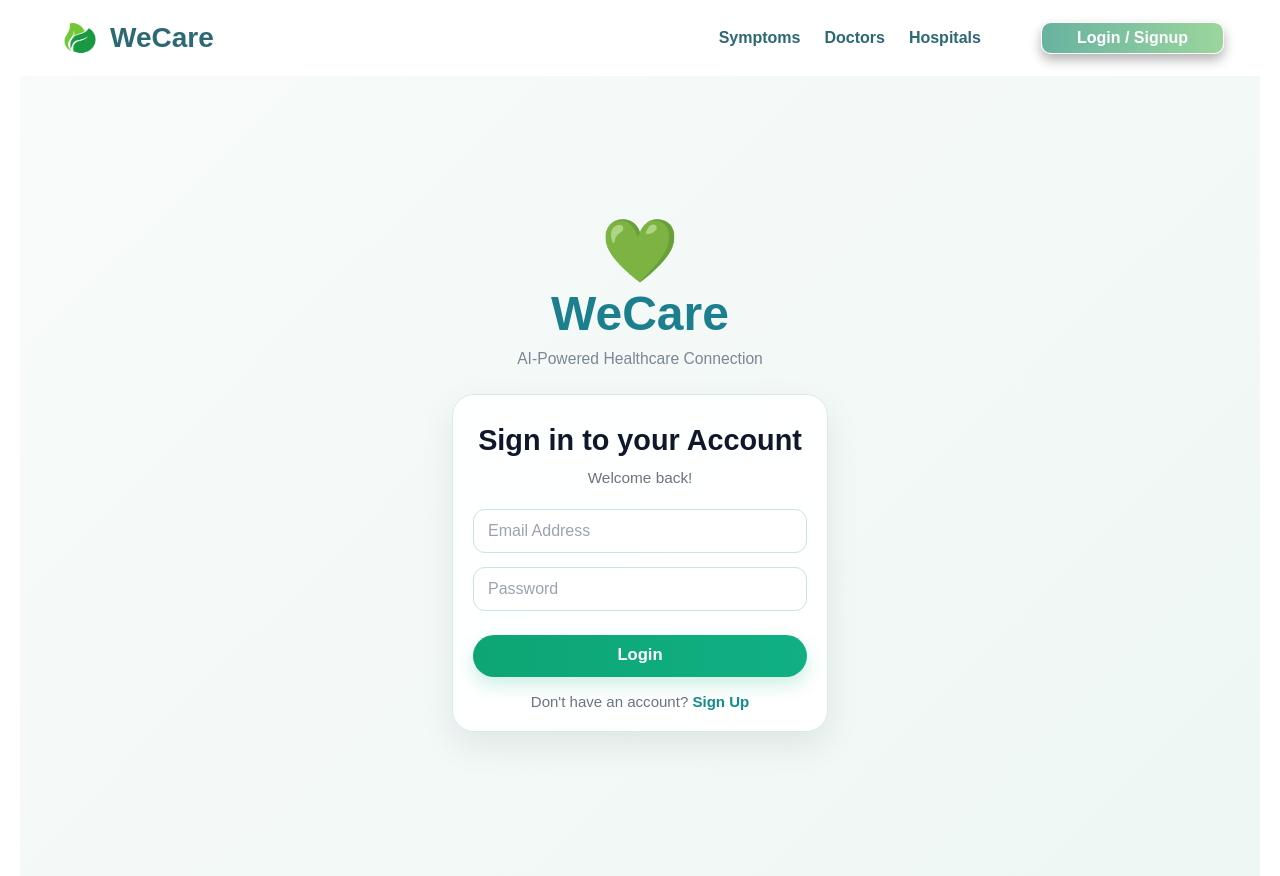
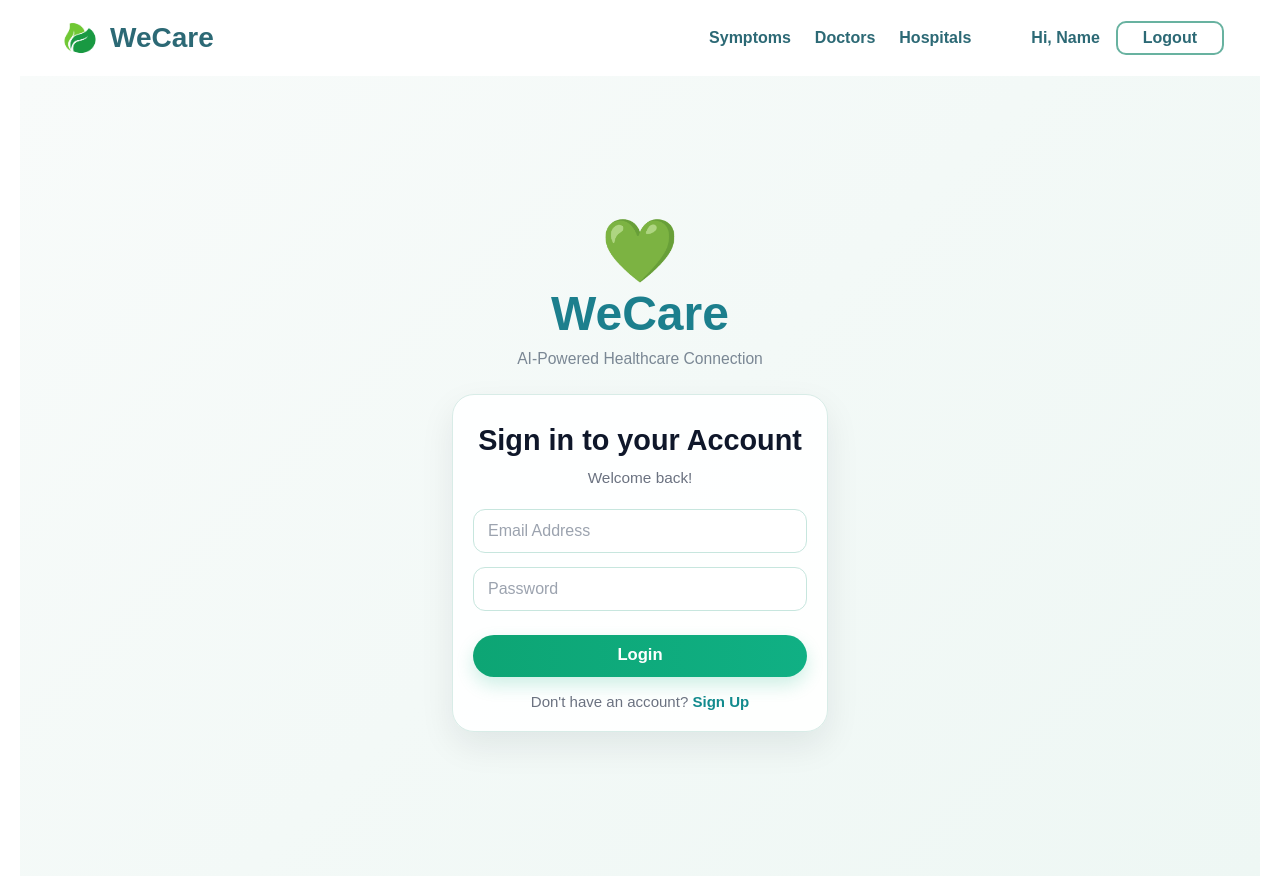
Before and after one commit to ashura-01/we_care, a React (Vite) app in the folder we_care_frontend/: page /login in a window 1280 px wide. Built offline with nearby package versions, Linux system fonts and the light colour scheme; no server answers; sample sign-in values are in the browser's storage.

Commit message:
authcontext readjusted to work with the login system

```diff
--- a/we_care_frontend/src/components/NavBar.jsx
+++ b/we_care_frontend/src/components/NavBar.jsx
@@ -1,7 +1,18 @@
-import { Link } from "react-router-dom";
+import { Link, useNavigate } from "react-router-dom";
 import logo from "../assets/logo.jpg";
 
+import { useAuth } from "../contexts/AuthContext";
+
 const NavBar = () => {
+  const { user, logoutUser } = useAuth();
+  const navigate = useNavigate();
+
+
+  const handleLogout = async () => {
+    await logoutUser();
+    navigate("/login");
+  };
+
   return (
     <nav className="flex w-full items-center justify-between px-[36px] py-[14px] gap-[20px] box-border">
 
@@ -9,7 +20,6 @@ const NavBar = () => {
         <img src={logo} alt="WeCare Logo" className="h-[48px] w-auto" />
         <span className="text-[28px] font-bold text-[#2C6975]">WeCare</span>
       </Link>
-
 
       <div className="flex flex-1 items-end justify-end gap-[24px] mx-[40px]">
         <Link
@@ -32,6 +42,21 @@ const NavBar = () => {
         </Link>
       </div>
 
+      {/* --- DYNAMIC LOGIN/LOGOUT SECTION --- */}
+      {user ? (
+
+        <div className="flex items-center gap-4 shrink-0">
+          <span className="text-[#2C6975] text-[16px] font-black whitespace-nowrap">
+            Hi, <span className="capitalize">{user.name || user.fullName || "User"}</span>
+          </span>
+          <button
+            onClick={handleLogout}
+            className="bg-transparent border-[2px] border-[#68B2A0] text-[#2C6975] px-[25px] py-[3px] rounded-[10px] text-[16px] font-bold transition-all duration-300 ease-in-out hover:bg-[#68B2A0] hover:text-white cursor-pointer"
+          >
+            Logout
+          </button>
+        </div>
+      ) : (
 
         <Link
           className="no-underline bg-gradient-to-r from-[#68B2A0] to-[#cdfa91] bg-[length:200%_100%] text-white border border-white px-[35px] py-[3px] rounded-[10px] text-[16px] font-bold shadow-[0_6px_12px_rgba(0,0,0,0.3)] shrink-0 whitespace-nowrap transition-all duration-300 ease-in-out hover:bg-right hover:text-[#2C6975]"
@@ -39,6 +64,7 @@ const NavBar = () => {
         >
           Login / Signup
         </Link>
+      )}
     </nav>
   );
 };
--- a/we_care_frontend/src/contexts/AuthContext.jsx
+++ b/we_care_frontend/src/contexts/AuthContext.jsx
@@ -1,92 +1,41 @@
-import { createContext, useContext, useState, useEffect } from "react";
-import axiosInstance from "../utils/axiosInstance";
-import toast from "react-hot-toast";
-import { useNavigate } from "react-router-dom";
+import { createContext, useState, useEffect, useContext } from 'react';
+import { authController } from '../api/authController';
 
 export const AuthContext = createContext();
 
-export const useAuthContext = () => {
-  return useContext(AuthContext);
-};
+export const useAuth = () => useContext(AuthContext);
 
 export const AuthProvider = ({ children }) => {
   const [user, setUser] = useState(null);
-  const navigate = useNavigate();
   const [loading, setLoading] = useState(true);
 
+
   useEffect(() => {
-    const fetchProfile = async () => {
-      try {
-        setLoading(true);
-        const response = await axiosInstance.get("/users/profile");
-        const { data } = response;
-        setUser(data);
-      } catch (err) {
-        if (err.response) {
-          setUser(null);
-          navigate("/login");
-        } else {
-          toast.error("Something went wrong");
-        }
-      } finally {
-        setLoading(false);
-      }
-    };
-    fetchProfile();
+    if (authController.isAuthenticated()) {
+      const currentUser = authController.getCurrentUser();
+
+
+      const displayName = currentUser.name || currentUser.email.split('@')[0];
+      setUser({ ...currentUser, name: displayName });
+    }
+    setLoading(false);
   }, []);
 
-  const handleError = (err) => {
-    if (err.response) {
-      toast.error(err.response.data.error);
-      if (err.response.status === 401) {
-        setUser(null);
-        navigate("/login");
-      }
-    } else {
-      toast.error("Something went wrong");
-    }
+
+  const loginUser = (userData) => {
+    const displayName = userData.name || userData.email.split('@')[0];
+    setUser({ ...userData, name: displayName });
   };
 
-  const login = async (username, password) => {
-    try {
-      const response = await axiosInstance.post("/auth/login", {
-        username,
-        password,
-      });
-      const { data } = response;
-      setUser(data);
-      toast.success("Login successful");
-    } catch (err) {
-      if (err.response) {
-        toast.error(err.response.data.error);
-      } else {
-        toast.error("Something went wrong");
-      }
-    }
-  };
 
-  const logout = async () => {
+  const logoutUser = async () => {
+    await authController.logout();
     setUser(null);
-    try {
-      const response = await axiosInstance.post("/auth/logout", {});
-      const { data } = response;
-      toast.success(data.message);
-      setUser(null);
-      navigate("/login");
-    } catch (err) {
-      if (err.response) {
-        toast.error(err.response.data.error);
-      } else {
-        toast.error("Something went wrong");
-      }
-    }
   };
 
   return (
-    <AuthContext.Provider
-      value={{ user, loading, login, logout, setUser, handleError }}
-    >
-      {loading ? null : children}
+    <AuthContext.Provider value={{ user, loginUser, logoutUser, loading }}>
+      {!loading && children}
     </AuthContext.Provider>
   );
 };
--- a/we_care_frontend/src/pages/Login.jsx
+++ b/we_care_frontend/src/pages/Login.jsx
@@ -1,7 +1,8 @@
 import { useState } from 'react'
 import { Link, useNavigate } from 'react-router-dom'
 import AuthCard from '../components/AuthCard'
-import axiosInstance from '../utils/axiosInstance'
+import { useAuth } from '../contexts/AuthContext';
+import { authController } from '../api/authController'
 
 function Login() {
   const [formData, setFormData] = useState({
@@ -13,6 +14,8 @@ function Login() {
   const [error, setError] = useState(null)
   const [loading, setLoading] = useState(false)
   const navigate = useNavigate()
+
+  const { loginUser } = useAuth()
 
   const handleChange = (e) => {
     const { name, value, type, checked } = e.target
@@ -28,17 +31,19 @@ function Login() {
     setLoading(true)
 
     try {
-      const response = await axiosInstance.post('/users/login', {
-        email: formData.email,
-        password: formData.password,
-      })
+      const response = await authController.login(formData.email, formData.password)
 
-      if (response.data.success) {
-        console.log('Login successful!', response.data.user)
+      if (response.success) {
+        console.log('Login successful!', response.user)
+
+        loginUser(response.user)
+
         navigate('/')
+      } else {
+        setError(response.message || 'Login failed. Please try again.')
       }
     } catch (err) {
-      setError(err.response?.data?.message || 'Something went wrong. Please try again.')
+      setError('Something went wrong. Please check your connection.')
     } finally {
       setLoading(false)
     }
@@ -119,7 +124,6 @@ function Login() {
 
           <p className="mt-[14px] text-center text-[0.94rem] text-[#6b7280]">
             Don&apos;t have an account?{' '}
-            {/* The link below will trigger the route we just set up in AppRoutes */}
             <Link
               to="/signup"
               className="font-bold text-[#128b8e] no-underline hover:underline"
```
Lines whose indentation alone changed are shown as unchanged.
